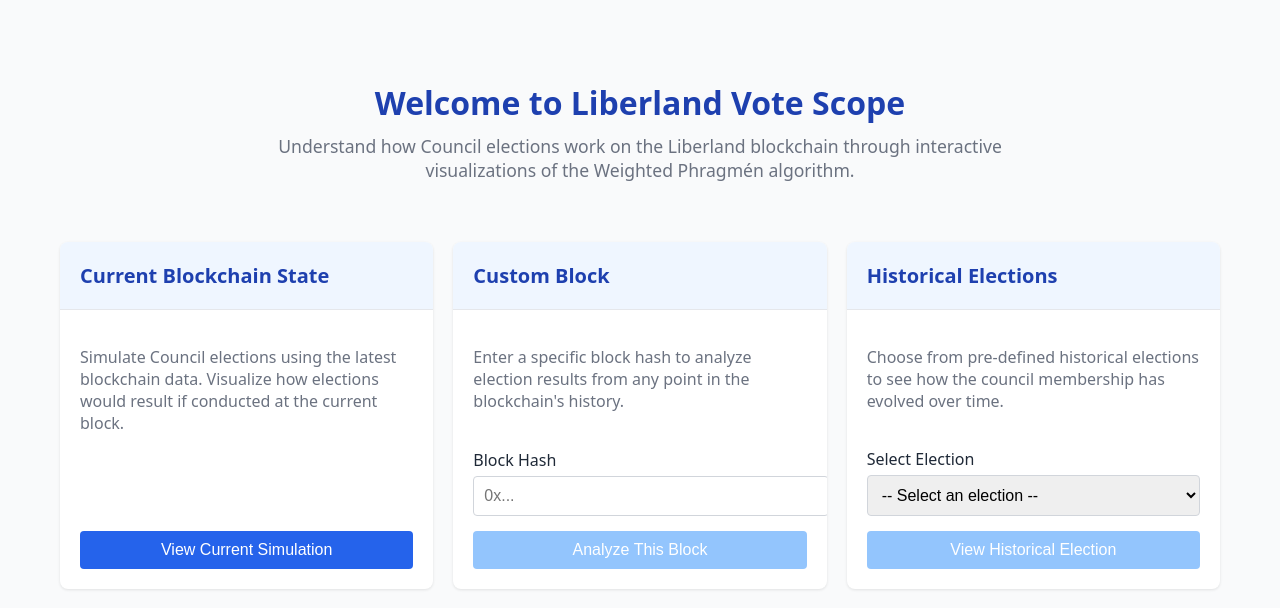
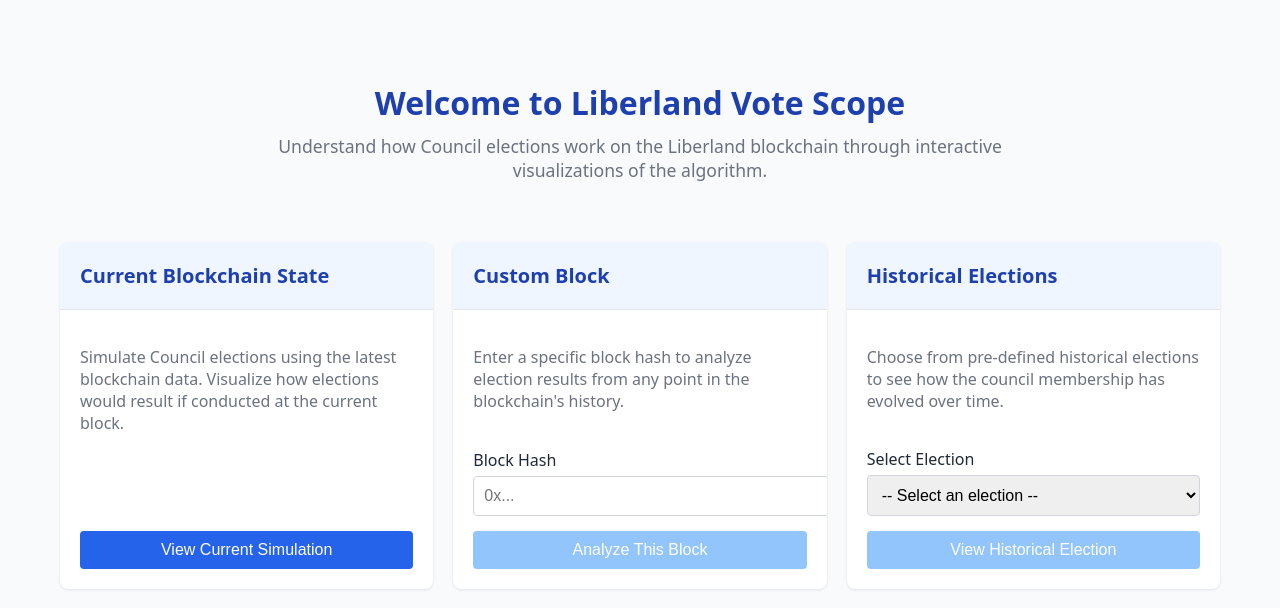
Before and after one commit to rbochenek/liberland-vote-scope-frontend, a SvelteKit app: page / in a window 1280 px wide. Shown: the top 608 px of the page. Built offline with nearby package versions, Linux system fonts and the light colour scheme.

Commit message:
feat: add title, spelling

```diff
--- a/src/routes/+page.svelte
+++ b/src/routes/+page.svelte
@@ -58,6 +58,10 @@
   $: historicalButtonDisabled = !historicalElection;
 </script>
 
+<svelte:head>
+  <title>Liberland Vote Scope</title>
+</svelte:head>
+
 <div class="container">
   {#if navigating.to}
     <div class="page-loading-overlay">
@@ -68,7 +72,7 @@
     <h1>Welcome to Liberland Vote Scope</h1>
     <p>
       Understand how Council elections work on the Liberland blockchain through
-      interactive visualizations of the Weighted Phragmén algorithm.
+      interactive visualizations of the algorithm.
     </p>
   </div>
 
```
